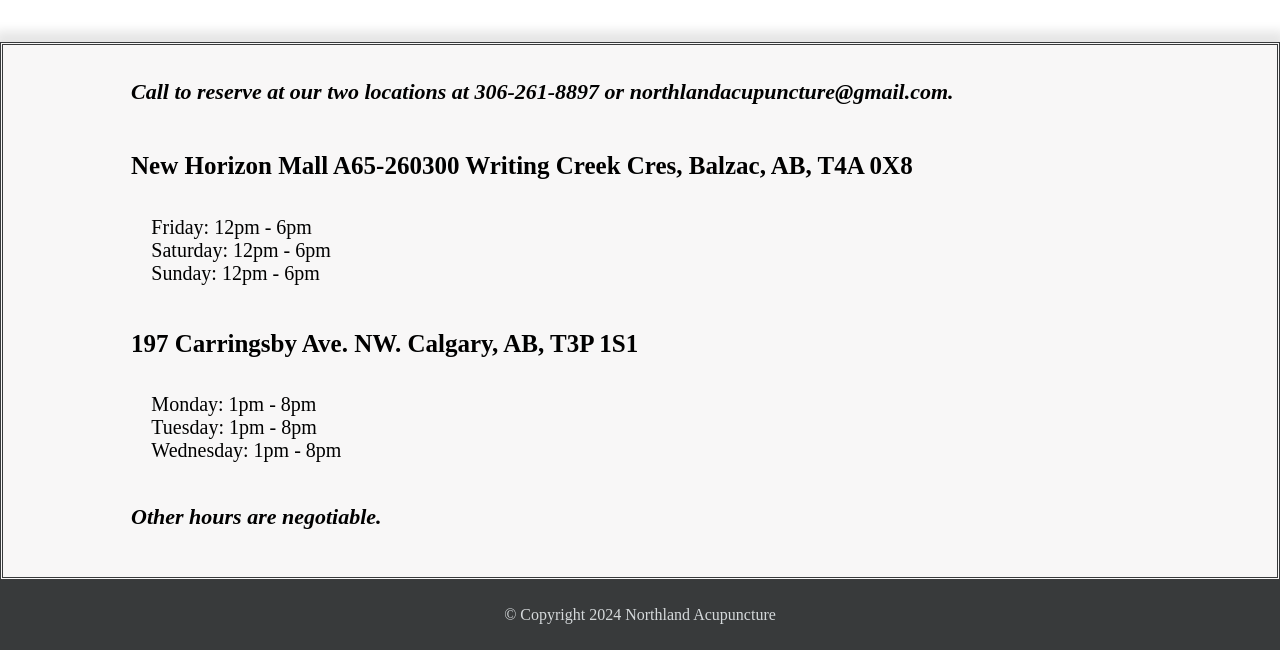
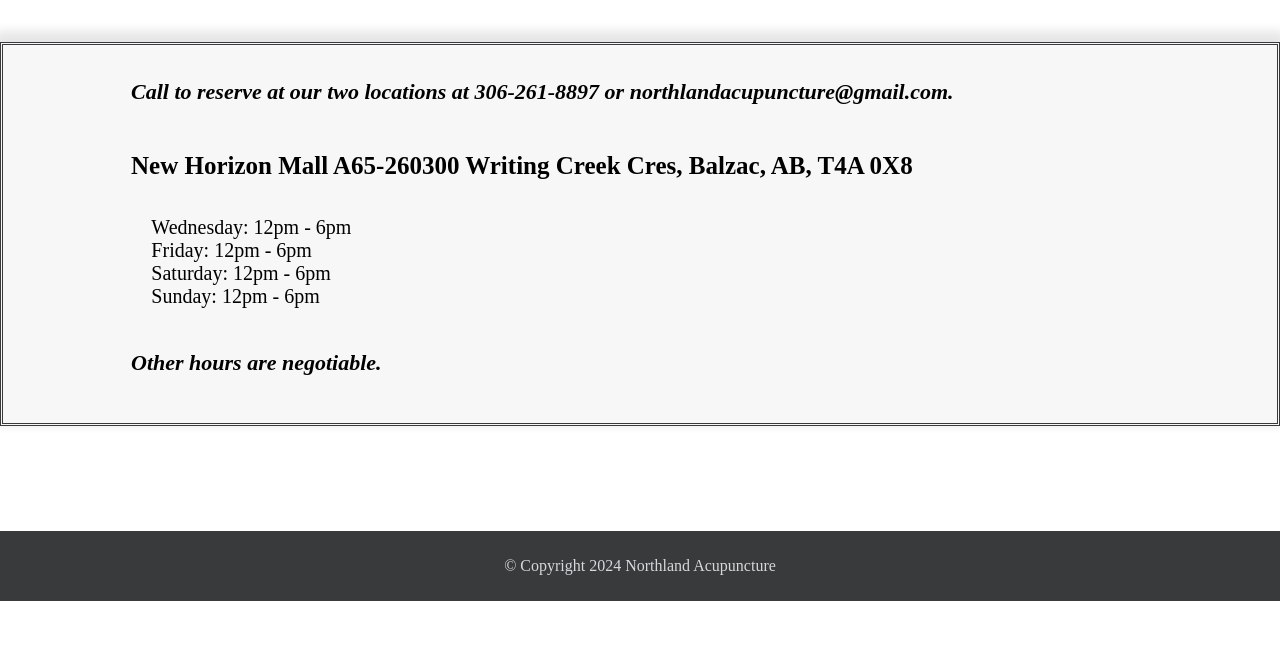
Before and after one commit to timologize/NorthlandAcuSite, a plain HTML site: page hours.html in a window 1280 px wide. Shown: the part 199-849 px from the top of the page. After the commit the page ends 800 px from the top, so only its background shows below. Drawn offline with Linux system fonts and the light colour scheme.

Commit message:
changed location details

```diff
--- a/hours.html
+++ b/hours.html
@@ -30,6 +30,9 @@
             </p>
             <ul>
                 <li>
+                    Wednesday:   12pm - 6pm
+                </li>
+                <li>
                     Friday:   12pm - 6pm
                 </li>
                 <li>
@@ -37,20 +40,6 @@
                 </li>
                 <li>
                     Sunday:   12pm - 6pm
-                </li>
-            </ul>
-            <p class="location">
-                197 Carringsby Ave. NW. Calgary, AB, T3P 1S1
-            </p>
-            <ul>
-                <li>
-                    Monday:    1pm - 8pm
-                </li>
-                <li>
-                    Tuesday:   1pm - 8pm
-                </li>
-                <li>
-                    Wednesday: 1pm - 8pm
                 </li>
             </ul>
             <p>
```
Also changed, not shown: location.html (+1 -7 lines), rates.html (+1 -1 lines).
